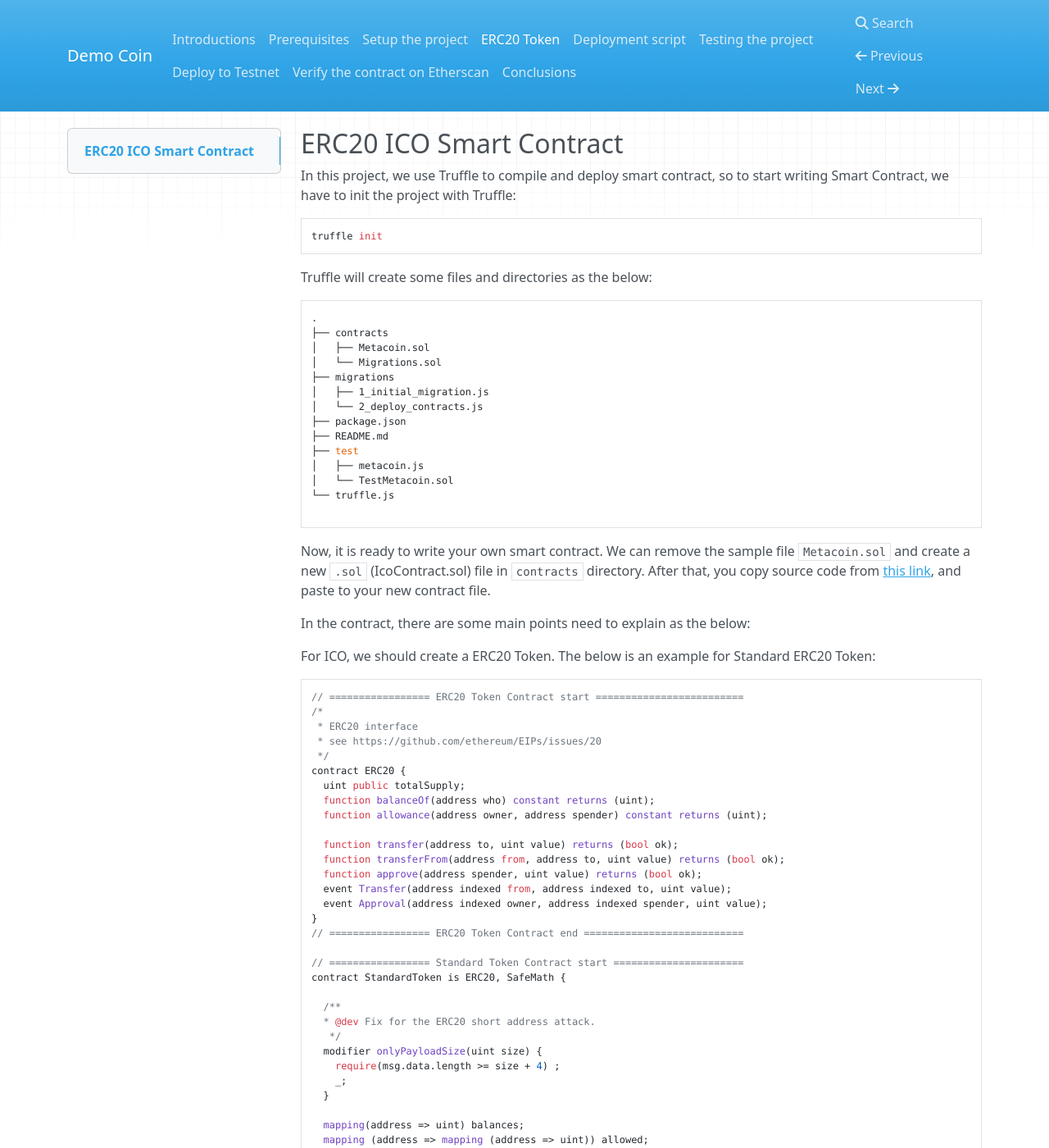
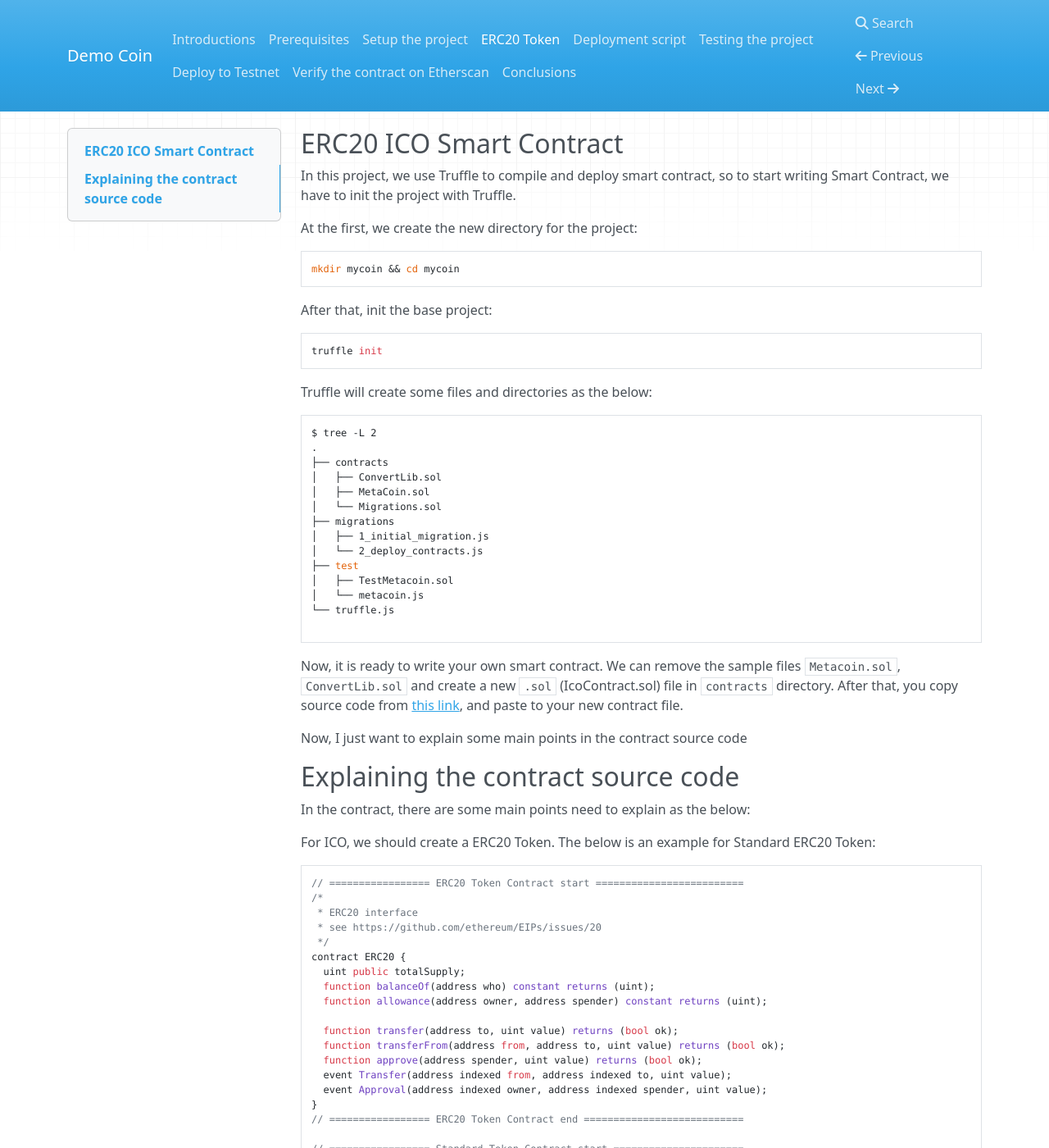
Before and after one commit to thanhson1085/DemoCoin, an MkDocs documentation site: the page built from docs/erc20_token.md, in a window 1280 px wide and 1400 px high. Shown: the whole window at 82% size. Built offline with MkDocs 1.6.1, drawn with Linux system fonts in a browser that asks for light colours; nearby versions of some CDN libraries; old or Windows-style settings are respelled for this version of MkDocs.

Commit message:
some improve for docs

````diff
--- a/docs/erc20_token.md
+++ b/docs/erc20_token.md
@@ -1,28 +1,38 @@
 ## ERC20 ICO Smart Contract
-In this project, we use Truffle to compile and deploy smart contract, so to start writing Smart Contract, we have to init the project with Truffle:
+
+In this project, we use Truffle to compile and deploy smart contract, so to start writing Smart Contract, we have to init the project with Truffle.
+
+At the first, we create the new directory for the project:
+```
+mkdir mycoin && cd mycoin
+```
+After that, init the base project:
 ```
 truffle init
 ```
 Truffle will create some files and directories as the below:
 ```
+$ tree -L 2
 .
 ├── contracts
-│   ├── Metacoin.sol
+│   ├── ConvertLib.sol
+│   ├── MetaCoin.sol
 │   └── Migrations.sol
 ├── migrations
 │   ├── 1_initial_migration.js
 │   └── 2_deploy_contracts.js
-├── package.json
-├── README.md
 ├── test
-│   ├── metacoin.js
-│   └── TestMetacoin.sol
+│   ├── TestMetacoin.sol
+│   └── metacoin.js
 └── truffle.js
 
 ```
 
-Now, it is ready to write your own smart contract. We can remove the sample file `Metacoin.sol` and create a new `.sol` (IcoContract.sol) file in `contracts` directory. After that, you copy source code from [this link](https://github.com/thanhson1085/DemoCoin/blob/master/contracts/IcoContract.sol), and paste to your new contract file.
+Now, it is ready to write your own smart contract. We can remove the sample files `Metacoin.sol`, `ConvertLib.sol` and create a new `.sol` (IcoContract.sol) file in `contracts` directory. After that, you copy source code from [this link](https://github.com/thanhson1085/DemoCoin/blob/master/contracts/IcoContract.sol), and paste to your new contract file.
 
+Now, I just want to explain some main points in the contract source code
+
+## Explaining the contract source code
 In the contract, there are some main points need to explain as the below:
 
 For ICO, we should create a ERC20 Token. The below is an example for Standard ERC20 Token:
````
Also changed, not shown: docs/conclusions.md (+2 -0 lines).
